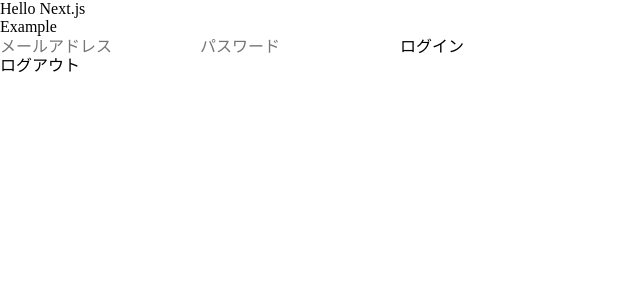
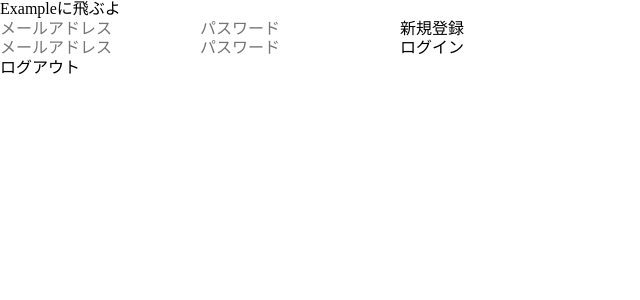
Before and after one commit to yamachan0625/frontendcurve, a Next.js app: page / in a window 1280 px wide. Before the commit this address had no page. Shown: the top 300 px of the page, without its empty margins (0-640 px from the left). Built offline with nearby package versions, Linux system fonts and the light colour scheme.

Commit message:
サインアップ処理追加

```diff
--- a/src/contexts/auth.tsx
+++ b/src/contexts/auth.tsx
@@ -16,7 +16,7 @@ export interface Auth {
 const AuthContext = createContext({
   isAuthenticated: false,
   user: null,
-  userLogin: (value: Auth) => {},
+  setUserData: (value: Auth) => {},
   logout: () => {},
   loading: true,
 });
@@ -31,15 +31,12 @@ export const AuthProvider = ({ children }) => {
 
   useEffect(() => {
     const loadUser = async () => {
-      const { token } = parseCookies();
-
-      if (token) {
+      const { userId } = parseCookies();
+      if (userId) {
         const { data } = await client.query({
           query: CURRENET_USER,
         });
         setUser(data);
-      } else {
-        router.push('/');
       }
       setLoading(false);
     };
@@ -47,19 +44,19 @@ export const AuthProvider = ({ children }) => {
     loadUser();
   }, []);
 
-  const userLogin = (data: Auth): void => {
-    setUser(data.login);
+  const setUserData = (data: Auth): void => {
+    setUser(data);
   };
 
   const logout = () => {
-    destroyCookie(null, 'token');
+    destroyCookie(null, 'userId');
     setUser(null);
     router.push('/');
   };
 
   return (
     <AuthContext.Provider
-      value={{ isAuthenticated: !!user, user, userLogin, logout, loading }}
+      value={{ isAuthenticated: !!user, user, setUserData, logout, loading }}
     >
       {children}
     </AuthContext.Provider>
@@ -72,20 +69,6 @@ export default function useAuth() {
   return context;
 }
 
-// 一応HOCバージョン
-// export const ProtectRoute = (Component) => {
-//   return () => {
-//     const { isAuthenticated, loading } = useAuth();
-//     const router = useRouter();
-
-//     useEffect(() => {
-//       if (!isAuthenticated && !loading) router.push('/');
-//     }, [loading, isAuthenticated]);
-
-//     return <Component {...arguments} />;
-//   };
-// };
-
 export const useProtectRoute = () => {
   const { isAuthenticated, loading } = useAuth();
   const router = useRouter();
--- a/src/pages/example.tsx
+++ b/src/pages/example.tsx
@@ -6,7 +6,6 @@ import { NextPage } from 'next';
 
 const Home: NextPage = () => {
   const { loading } = useAuth();
-
   useProtectRoute();
   return (
     <>
@@ -25,4 +24,3 @@ const Home: NextPage = () => {
 };
 
 export default Home;
-// export default ProtectRoute(Home);
--- a/src/pages/index.tsx
+++ b/src/pages/index.tsx
@@ -3,7 +3,7 @@ import { useForm } from 'react-hook-form';
 import { setCookie } from 'nookies';
 import Link from 'next/link';
 import { useMutation } from '@apollo/client';
-import { LOGIN } from '~/queries/queries';
+import { LOGIN, SIGNUP } from '~/queries/queries';
 import useAuth from '~/contexts/auth';
 
 import { NextPage } from 'next';
@@ -11,25 +11,62 @@ import { NextPage } from 'next';
 const Home: NextPage = () => {
   const { register, handleSubmit } = useForm();
   const [login] = useMutation(LOGIN);
-  const { userLogin, logout } = useAuth();
+
+  const {
+    register: signupRegister,
+    handleSubmit: signupHandleSubmit,
+  } = useForm();
+  const [signup] = useMutation(SIGNUP);
+
+  const { setUserData, logout } = useAuth();
 
   const onSubmit = async ({ email, password }, e) => {
     const { data } = await login({ variables: { email, password } });
-    userLogin(data);
-    setCookie(null, 'token', data.login.token, {
-      maxAge: 60,
+    setUserData(data.login);
+
+    setCookie(null, 'userId', data.login.userId, {
+      maxAge: 60 * 60 * 24 * 7,
       httponly: true,
       path: '/',
     });
+
+    e.target.reset();
+  };
+
+  const onSignup = async ({ email, password }, e) => {
+    const { data } = await signup({ variables: { email, password } });
+    setUserData(data.signup);
+
+    setCookie(null, 'userId', data.signup.userId, {
+      maxAge: 60 * 60 * 24 * 7,
+      httponly: true,
+      path: '/',
+    });
+
     e.target.reset();
   };
 
   return (
     <>
-      <div>Hello Next.js</div>
       <Link href="/example">
-        <a>Example</a>
+        <a>Exampleに飛ぶよ</a>
       </Link>
+      <form onSubmit={signupHandleSubmit(onSignup)}>
+        <input
+          name="email"
+          type="text"
+          placeholder="メールアドレス"
+          ref={signupRegister}
+        />
+        <input
+          name="password"
+          type="text"
+          placeholder="パスワード"
+          ref={signupRegister}
+        />
+        <button type="submit">新規登録</button>
+      </form>
+
       <form onSubmit={handleSubmit(onSubmit)}>
         <input
           name="email"
--- a/src/queries/queries.tsx
+++ b/src/queries/queries.tsx
@@ -5,6 +5,17 @@ export const LOGIN = gql`
     login(email: $email, password: $password) {
       userId
       token
+      refreshToken
+    }
+  }
+`;
+
+export const SIGNUP = gql`
+  mutation($email: String!, $password: String!) {
+    signup(email: $email, password: $password) {
+      userId
+      token
+      refreshToken
     }
   }
 `;
```
Also changed, not shown: src/pages/_app.tsx (+5 -2 lines).
